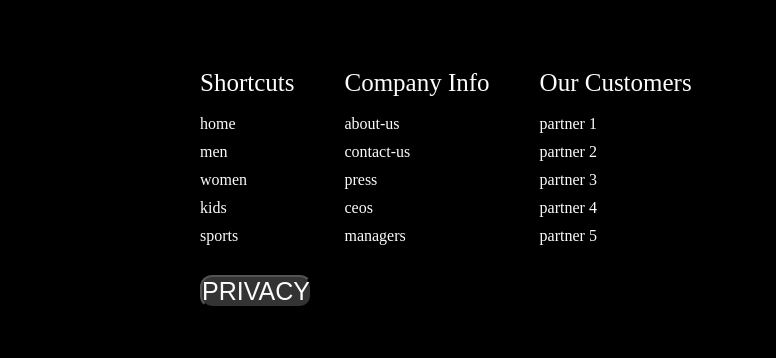
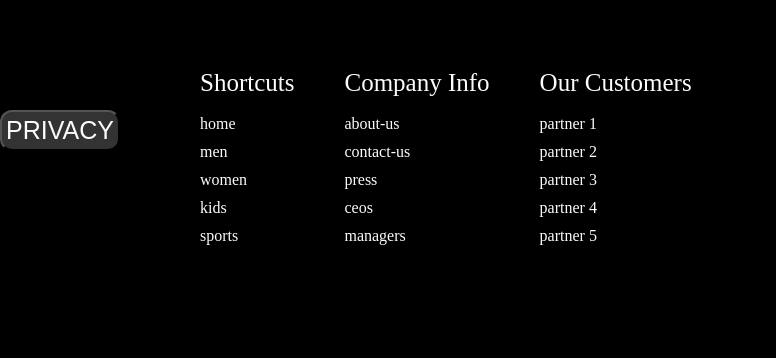
Before and after one commit to Milad-F84/adidas, a plain HTML site: page index.html in a window 1280 px wide. Shown: the part 2396-2754 px from the top of the page, 0-776 px from the left. Drawn offline with Linux system fonts and the light colour scheme; files whose address does not match are found by name.

Commit message:
final correction

```diff
--- a/assets/sass/blocks/_footer.scss
+++ b/assets/sass/blocks/_footer.scss
@@ -1,6 +1,7 @@
 .footer{
     background-color: $bg-main;
     padding: 25vh;
+    position: relative;
     &__footerLogo{
     width: 300px;
     }
@@ -43,10 +44,13 @@
         display: block;
         background-color: $bg-darc;
         color: $bg-secondary;
-        margin-top: 30px;
         width: max-content;
         border-radius: 12px;
-        font-size: 30px;
+        font-size: 25px;
         text-transform: uppercase;
+        position: absolute;
+        top: 241px;
+        left: 0px;
+        padding: 4px 4px;
     }
 }
```
Also changed, not shown: assets/css/main.css, 1 other file.
